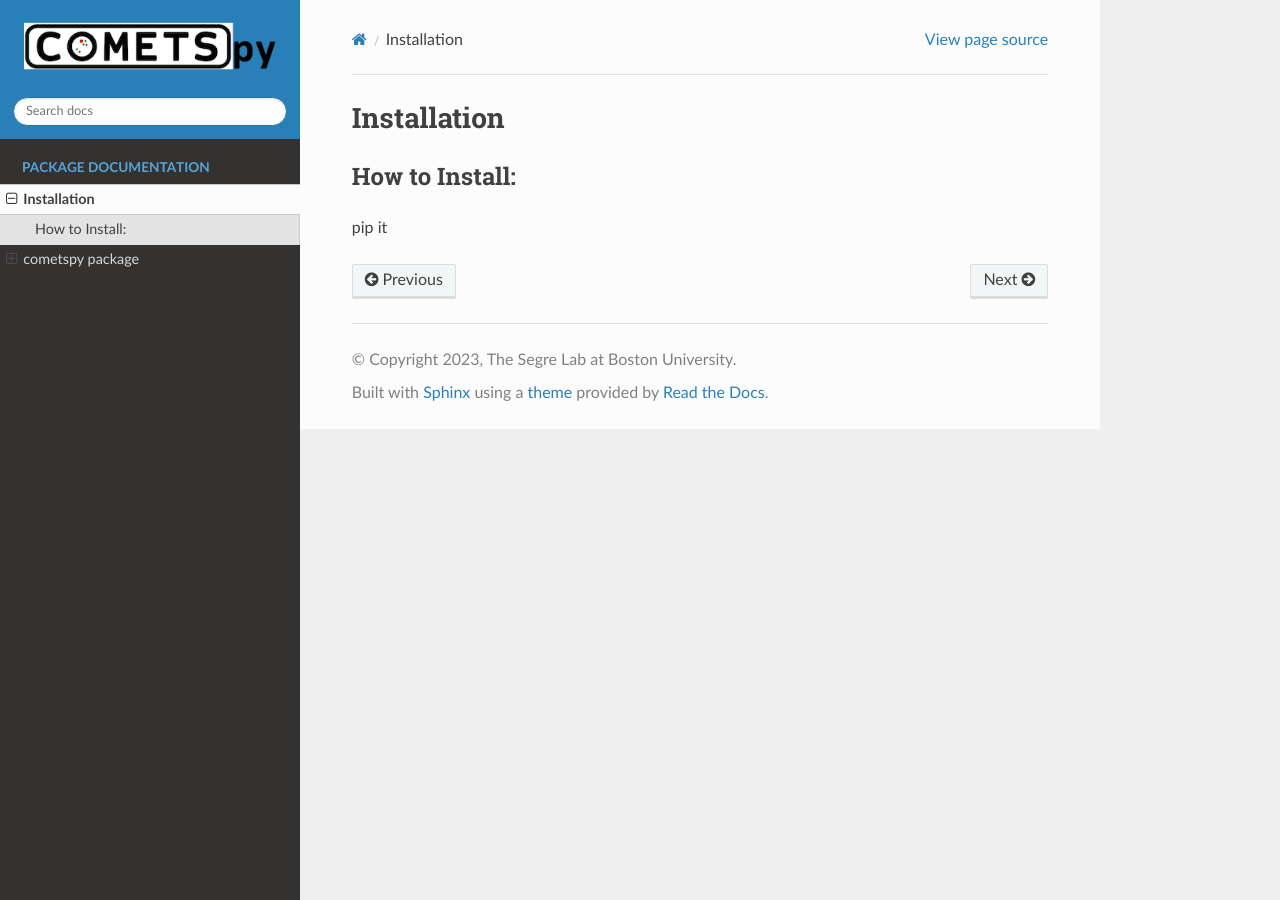
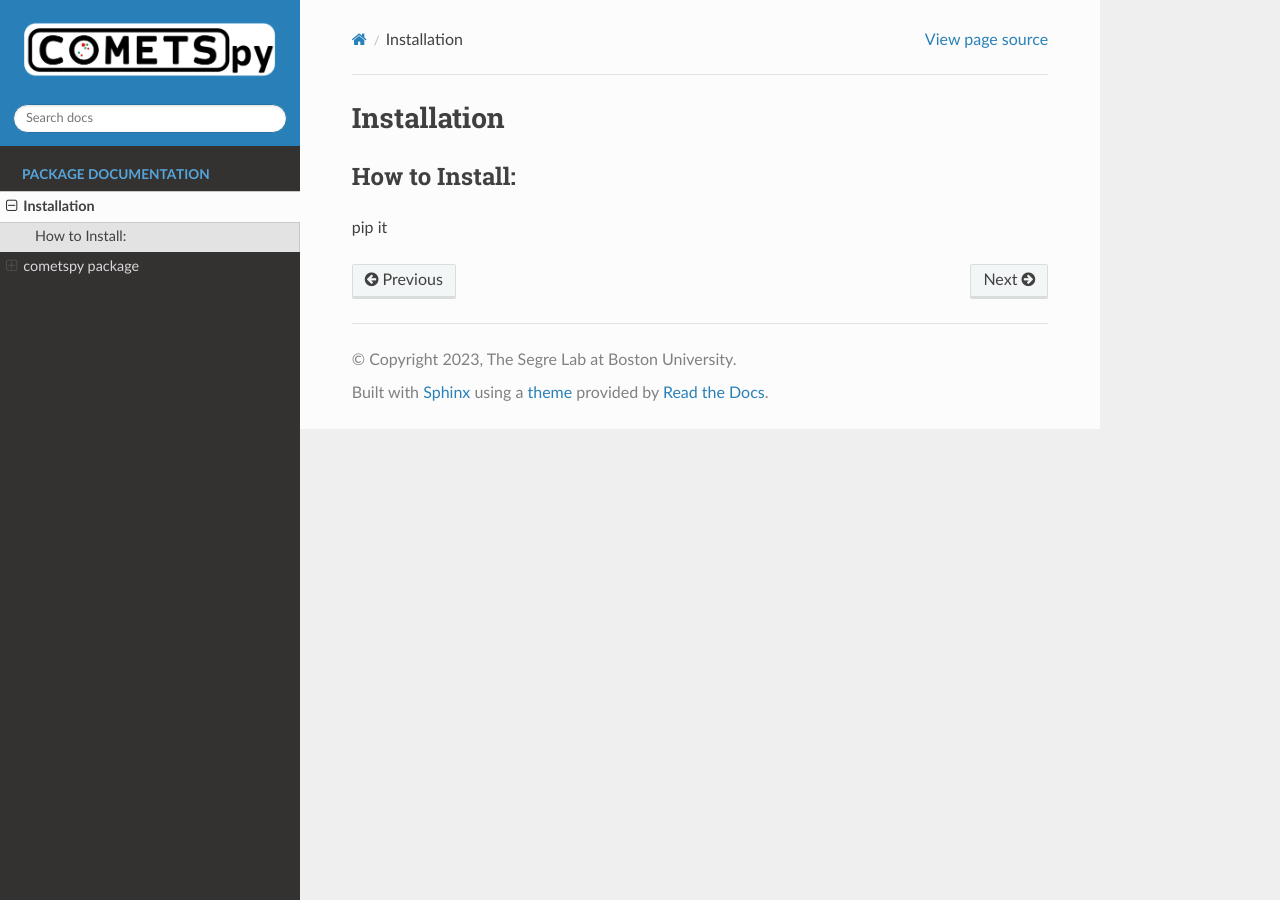
Before and after one commit to segrelab/cometspy, a Sphinx documentation site: the page built from docs/source/install.rst, in a window 1280 px wide. Built offline with Sphinx 7.4.7 and the Read the Docs theme 2.0.0, drawn with Linux system fonts in a browser that asks for light colours.

Commit message:
Update logo to have an all white background

```diff
--- a/docs/source/conf.py
+++ b/docs/source/conf.py
@@ -35,7 +35,7 @@ exclude_patterns = []
 
 html_theme = 'sphinx_rtd_theme'
 html_static_path = ['_static']
-html_logo = 'images/cometspy_logo.png'
+html_logo = 'images/cometspy_logo_white_bkgd.png'
 html_theme_options = {
     'logo_only': True,
     'display_version': True,
```
Also changed, not shown: docs/source/images/cometspy_logo_white_bkgd.png (added), 10 other files.
